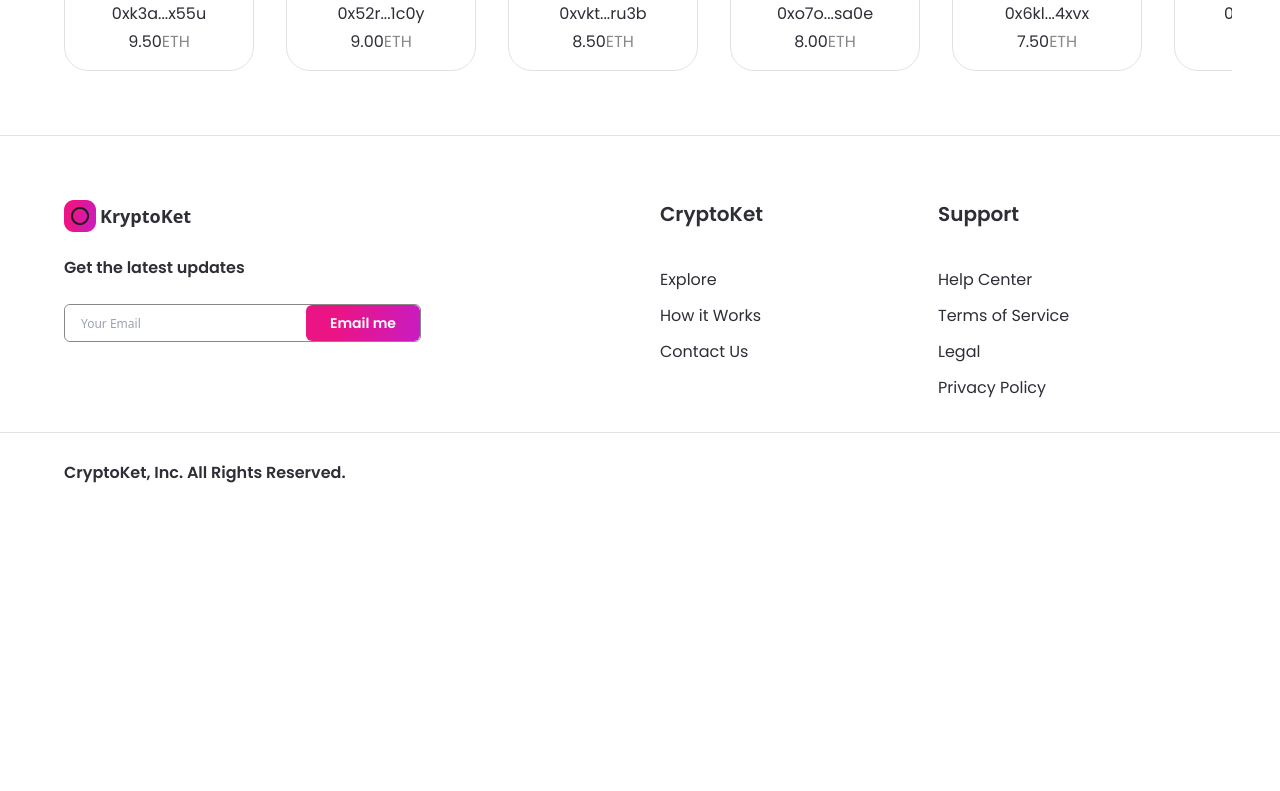
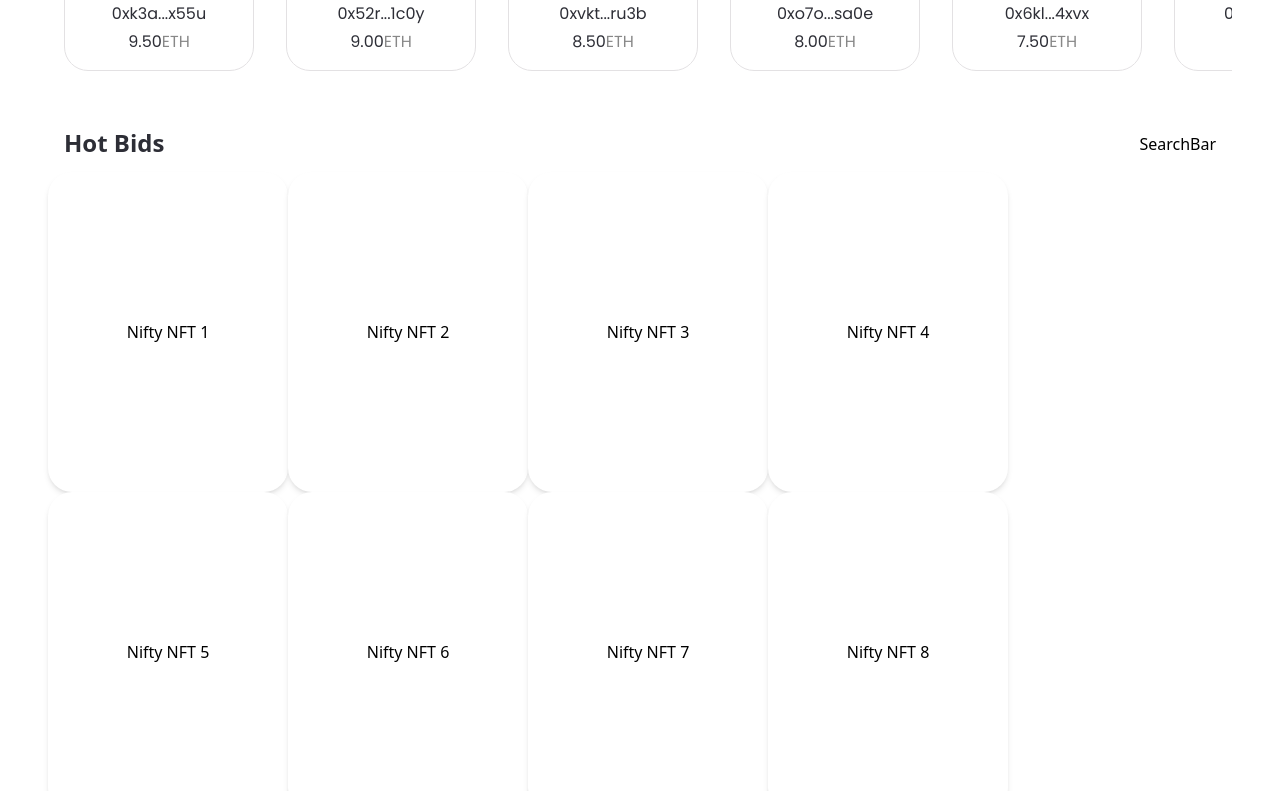
Before and after one commit to anyars-encarta/nft_marketplace, a Next.js app: page / in a window 1280 px wide. Shown: the part 640-1431 px from the top of the page. Before the commit the page ends 1189 px from the top, so only its background shows below. Built offline with nearby package versions, Linux system fonts and the light colour scheme.

Commit message:
Implementing NFTCard

```diff
--- a/app/page.jsx
+++ b/app/page.jsx
@@ -2,7 +2,7 @@
 
 import { useState, useEffect, useRef } from "react";
 
-import { Banner, CreatorCard } from "@/components";
+import { Banner, CreatorCard, NFTCard } from "@/components";
 import images from "@/assets";
 import { makeId } from "@/utils";
 import Image from "next/image";
@@ -46,7 +46,7 @@ const Home = () => {
 
     return () => {
       window.removeEventListener("resize", isScrollable);
-    }
+    };
   }, []);
 
   return (
@@ -110,6 +110,33 @@ const Home = () => {
             </div>
           </div>
         </div>
+
+        <div className="mt-10">
+          <div className="flexBetween mx-4 xs:mx-0 minlg:mx-8 sm:flex-col sm:items-start">
+            <h1 className="flex-1 before:first:font-poppins dark:text-white text-nft-black-1 text-2xl minlg:text-4xl font-semibold sm:mb-4">
+              Hot Bids
+            </h1>
+
+            <div>SearchBar</div>
+          </div>
+
+          <div className="mt-3 w-full flex flex-wrap justify-start md:justify-center">
+            {[1, 2, 3, 4, 5, 6, 7, 8, 9, 10].map((i) => (
+              <NFTCard
+                key={`nft-${i}`}
+                nft={{
+                  i,
+                  name: `Nifty NFT ${i}`,
+                  seller: `0x${makeId(3)}...${makeId(4)}`,
+                  owner: `0x${makeId(3)}...${makeId(4)}`,
+                  description: 'Cool NFT on Sale',
+                  image: images[`nft${i}`],
+                  price: 10 - i * 0.4,
+                }}
+              />
+            ))}
+          </div>
+        </div>
       </div>
     </div>
   );
--- /dev/null
+++ b/components/NFTCard.jsx
@@ -0,0 +1,14 @@
+import React from "react";
+import Image from "next/image";
+import Link from "next/link";
+import images from "../assets";
+
+const NFTCard = ({ nft }) => (
+  <Link href={{ pathname: "/nft-details", query: { nft } }}>
+    <div className="flex flex-col items-center justify-center gap-8 w-60 h-80 bg-white rounded-3xl shadow-md cursor-pointer">
+      {nft.name}
+    </div>
+  </Link>
+);
+
+export default NFTCard;
--- a/components/index.js
+++ b/components/index.js
@@ -6,7 +6,8 @@ import Button from "./Button";
 import FooterLinks from "./FooterLinks";
 import Banner from "./Banner";
 import CreatorCard from "./CreatorCard";
-
+import NFTCard
+ from "./NFTCard";
 export {
   Navbar,
   Footer,
@@ -16,4 +17,5 @@ export {
   FooterLinks,
   Banner,
   CreatorCard,
+  NFTCard
 };
```
